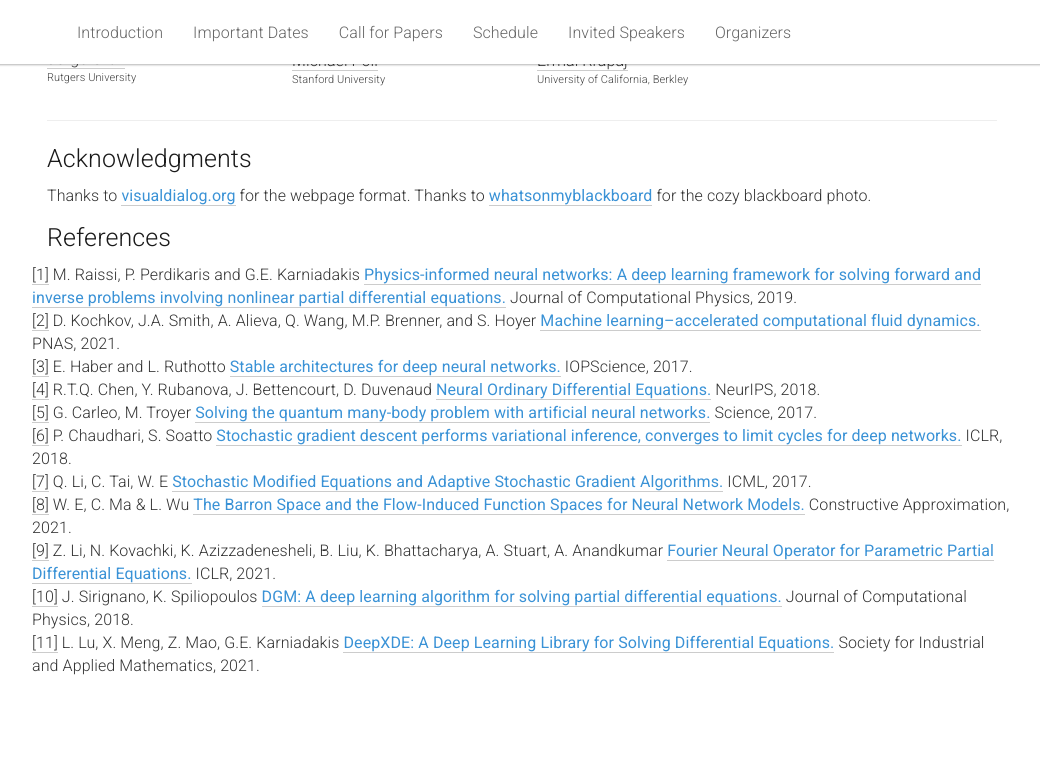
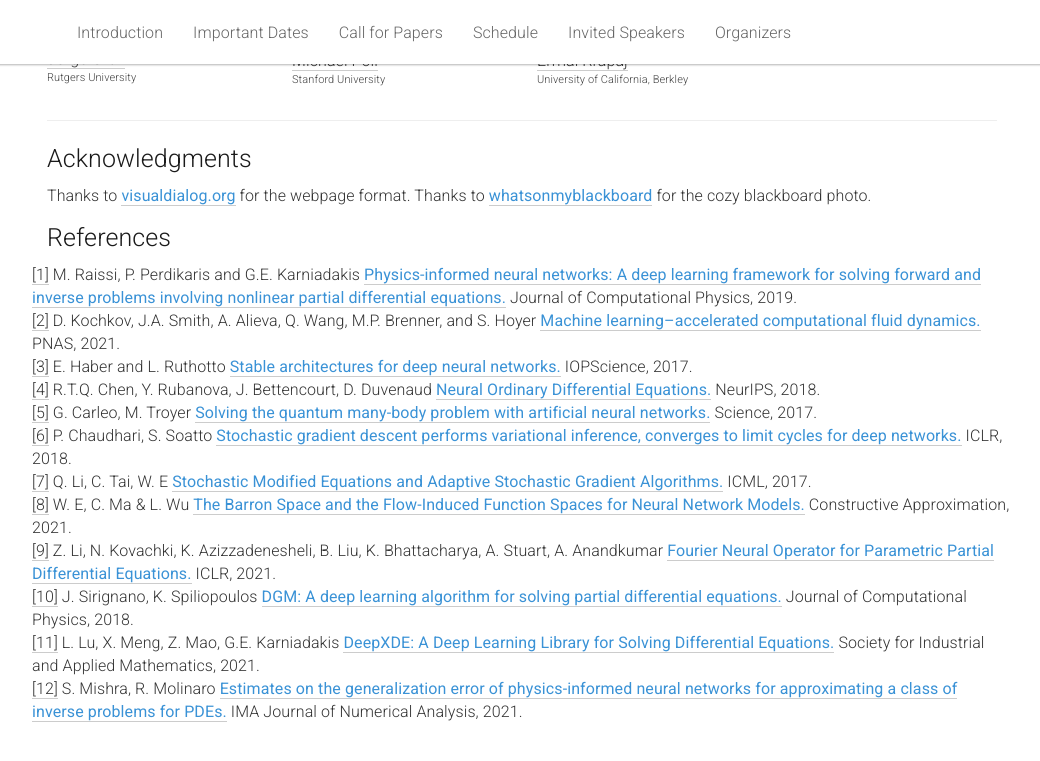
Before and after one commit to dl-de/dl-de.github.io, a Jekyll site: the page built from _pages/home.md, in a window 1280 px wide and 900 px high, scrolled down 3680 px. Shown: the top 761 px of the window, without its empty margins (118-1158 px from the left). Built offline with Jekyll 4.4.1, drawn with Linux system fonts in a browser that asks for light colours.

Commit message:
minor changes

```diff
--- a/_pages/home.md
+++ b/_pages/home.md
@@ -108,7 +108,7 @@ The scope of the workshop spans topics at the intersection of DL and DEs, includ
       <ul>
         <li>What families of functions are best represented by different neural architectures? <a href="#note1" id="note5ref">[8]</a></li>
         <li>Can this connection guide the design of new neural architectures? <a href="#note1" id="note2ref">[3, 4]</a> </li>
-        <li>Can DE models be used to derive bounds on generalization error?</li>
+        <li>Can DE models be used to derive bounds on generalization error? <a href="#note1" id="note9ref">[12]</a> </li>
         <li>What insights can DE models provide into training dynamics? <a href="#note1" id="note4ref">[6, 7]</a></li>
         <li>Can these insights guide the design of weight initialization schemes?</li>
       </ul>
@@ -466,6 +466,14 @@ The scope of the workshop spans topics at the intersection of DL and DEs, includ
     DeepXDE: A Deep Learning Library for Solving Differential Equations.</a></span>
     Society for Industrial and Applied Mathematics, 2021.
 
+
+    <br><a id="note1" href="#note9ref">[12]</a> S. Mishra, R. Molinaro
+    <span style="color:#3a92d6;font-weight:400;">
+    <a href="https://academic.oup.com/imajna/advance-article-abstract/doi/10.1093/imanum/drab032/6297946?redirectedFrom=fulltext">
+    Estimates on the generalization error of physics-informed neural networks for approximating a class of inverse problems for PDEs.</a></span>
+    IMA Journal of Numerical Analysis, 2021.
+
+
 </div>
 
 <br><br><br><br><br><br><br>
```
